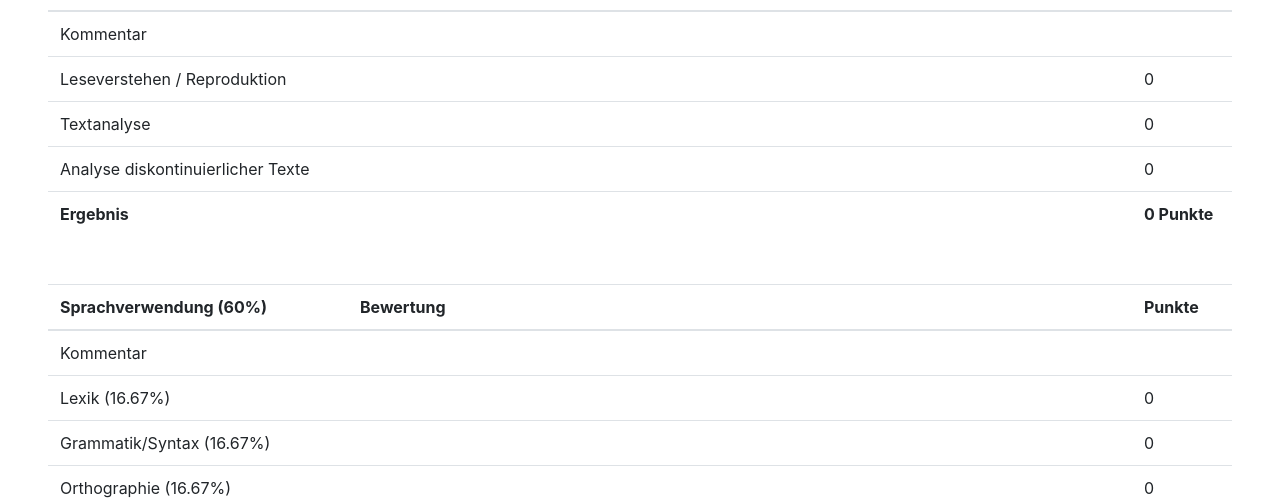
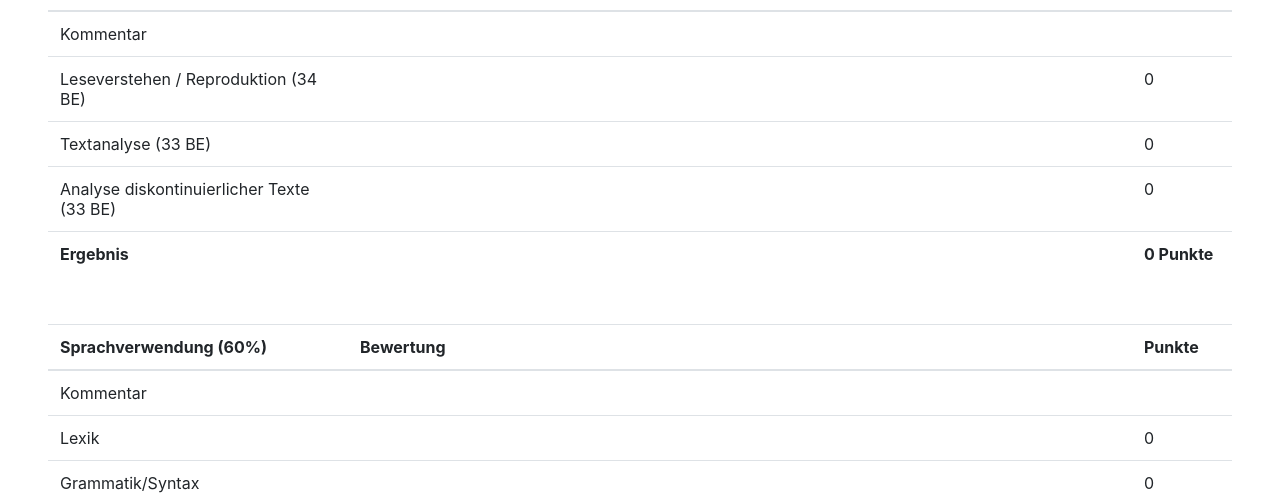
Before and after one commit to samunro/klausur, an Angular app: page / in a window 1280 px wide. Both pictures are taken after a click on the button "Druckansicht". Shown: the part 297-800 px from the top of the page. Built offline with nearby package versions, Linux system fonts and the light colour scheme; what ngx-bootstrap-icons would draw is missing.

Commit message:
A few small changes based on some of the feedback from Sascha.

```diff
--- a/src/app/student-points.component.html
+++ b/src/app/student-points.component.html
@@ -21,7 +21,7 @@
     </div>
   </div>
 </div>
-<div class="container-fluid px-5" *ngIf="isPrintView" id="print-section">
+<div class="container-fluid px-5" *ngIf="isPrintView">
   <h1>Gutachten für {{student}}</h1>
   <h2>Klausur {{year}}, {{course}}</h2>
   <table>
@@ -68,7 +68,7 @@
       <tr *ngFor="let skillWeighting of getIncludedAreaSkillWeightings(area.id)">
         <td>
           {{getSkill(skillWeighting.skillId).name}}
-          <span *ngIf="part.areSkillWeightingsFixed"> ({{skillWeighting.weighting / 2 | number: "1.0-2"}}%)</span>
+          <span *ngIf="!part.areSkillWeightingsFixed"> ({{skillWeighting.weighting | number: "1.0-2"}} BE)</span>
         </td>
         <td>
           <div *ngFor="let criteria of getCheckCriteriaForSkill(skillWeighting.skillId)">
@@ -89,8 +89,7 @@
       </th>
     </tr>
   </table>
-  <h1>Gesamtpunkte - {{getTotalPoints()}}</h1>
-  <h1 class="mb-5">Gesamtnote - ???</h1>
+  <h1 class="mb-5">Gesamtpunkte - {{getTotalPoints()}}</h1>
   {{city}}, den {{date}} ____________________________________________________________________ ({{teacher}})
 </div>
 <div class="container-fluid" *ngIf="!isPrintView">
@@ -181,7 +180,7 @@
   </div>
   <div class="row mx-5">
     <div class="col-2 alert alert-primary">
-      <h5>Art:</h5>
+      <h5>Kurs:</h5>
     </div>
     <div class="col">
       <select class="col form-control-lg" [(ngModel)]="examType">
@@ -235,7 +234,7 @@
               <h5>{{getPointsForSkill(skill.id)}} Punkte</h5>
               <h5 *ngIf="!part.areSkillWeightingsFixed">
                 <label style="position: relative">
-                  Gewicht: <input type="number" [ngClass]="{'is-invalid': getTotalAreaWeightings(area.id) !== 100}" [ngModel]="getSkillWeighting(skill.id)" (ngModelChange)="setSkillWeighting($event, skill.id)" style="width: 60px" min="0" max="100"/>
+                  Gewicht: <input type="number" [ngClass]="{'is-invalid': getTotalAreaWeightings(area.id) !== 100}" [ngModel]="getSkillWeighting(skill.id)" (ngModelChange)="setSkillWeighting($event, skill.id)" style="width: 60px" min="0" max="100"/> BE
                   <div class="invalid-tooltip">nicht 100% ins gesamt</div>
                 </label>
               </h5>
```
